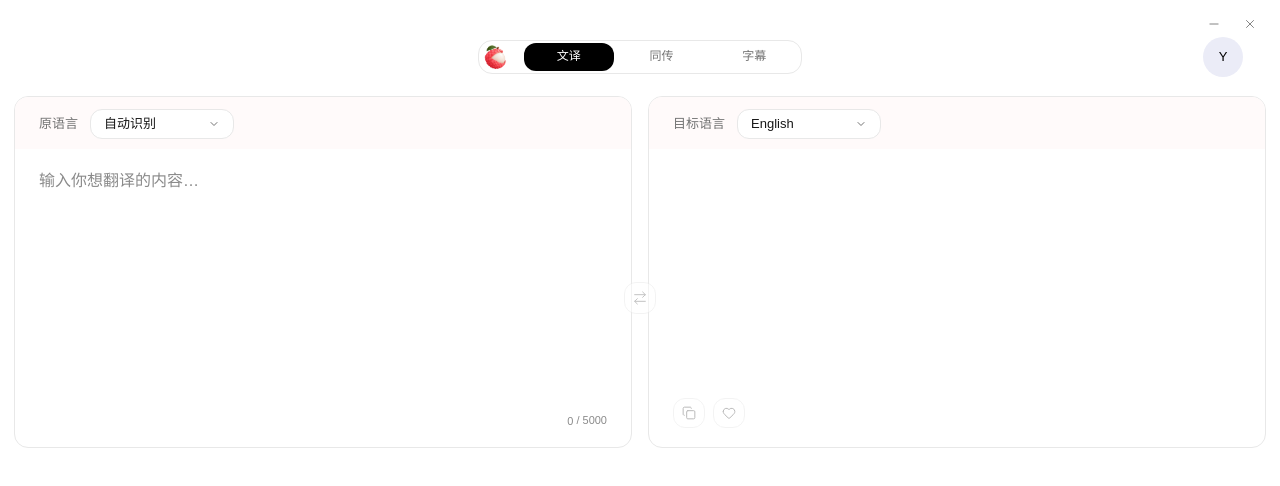
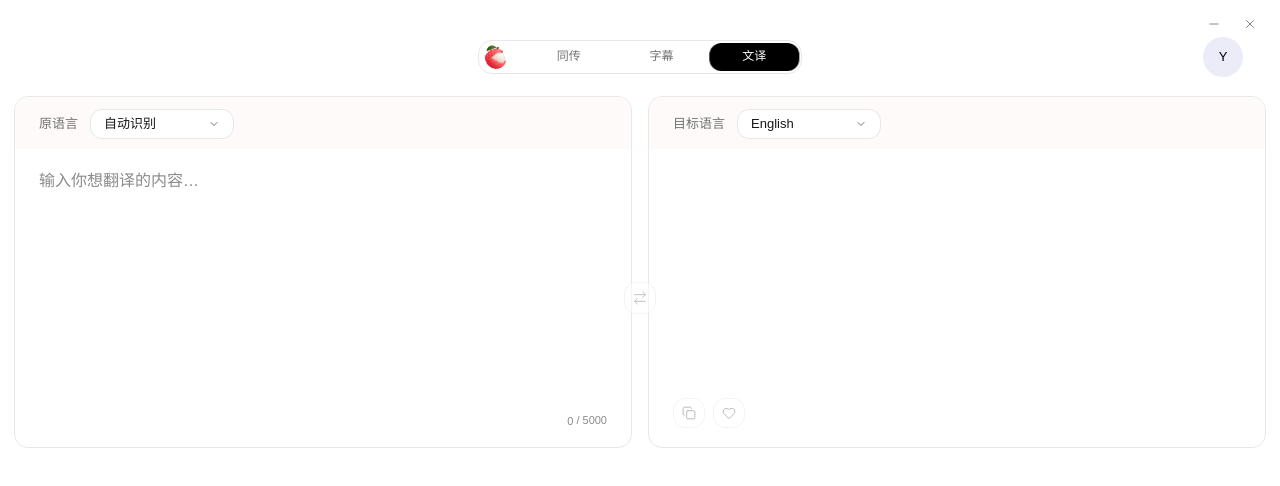
Before and after one commit to yanghui1-arch/lychee, a React (Vite) app in the folder frontend/: page / in a window 1280 px wide. Shown: the top 486 px of the page. Built offline with nearby package versions, Linux system fonts and the light colour scheme.

Commit message:
fix: move translation tab to end of workspace navigation

```diff
--- a/frontend/src/features/translator/WorkspaceHeader.tsx
+++ b/frontend/src/features/translator/WorkspaceHeader.tsx
@@ -62,17 +62,6 @@ export function WorkspaceHeader() {
             "[&:not([aria-selected='true']):hover]:text-[color:var(--tabs-text-active)]",
             "[&[aria-selected='true']]:text-[color:var(--tabs-text-active)] [@media(prefers-reduced-motion:reduce)]:[transition:none]!",
           )}
-          value="translate"
-        >
-          文译
-        </TabsTrigger>
-        <TabsTrigger
-          className={cn(
-            'relative appearance-none border-0 bg-transparent h-[30px] py-1 px-3 text-[color:var(--tabs-text-muted)] cursor-pointer',
-            'rounded-[48px] z-[1] [transition:color_var(--tabs-dur)_var(--tabs-ease)]',
-            "[&:not([aria-selected='true']):hover]:text-[color:var(--tabs-text-active)]",
-            "[&[aria-selected='true']]:text-[color:var(--tabs-text-active)] [@media(prefers-reduced-motion:reduce)]:[transition:none]!",
-          )}
           value="interpret"
         >
           同传
@@ -87,6 +76,17 @@ export function WorkspaceHeader() {
           value="subtitle"
         >
           字幕
+        </TabsTrigger>
+        <TabsTrigger
+          className={cn(
+            'relative appearance-none border-0 bg-transparent h-[30px] py-1 px-3 text-[color:var(--tabs-text-muted)] cursor-pointer',
+            'rounded-[48px] z-[1] [transition:color_var(--tabs-dur)_var(--tabs-ease)]',
+            "[&:not([aria-selected='true']):hover]:text-[color:var(--tabs-text-active)]",
+            "[&[aria-selected='true']]:text-[color:var(--tabs-text-active)] [@media(prefers-reduced-motion:reduce)]:[transition:none]!",
+          )}
+          value="translate"
+        >
+          文译
         </TabsTrigger>
         <TabsIndicator
           className={cn(
```
